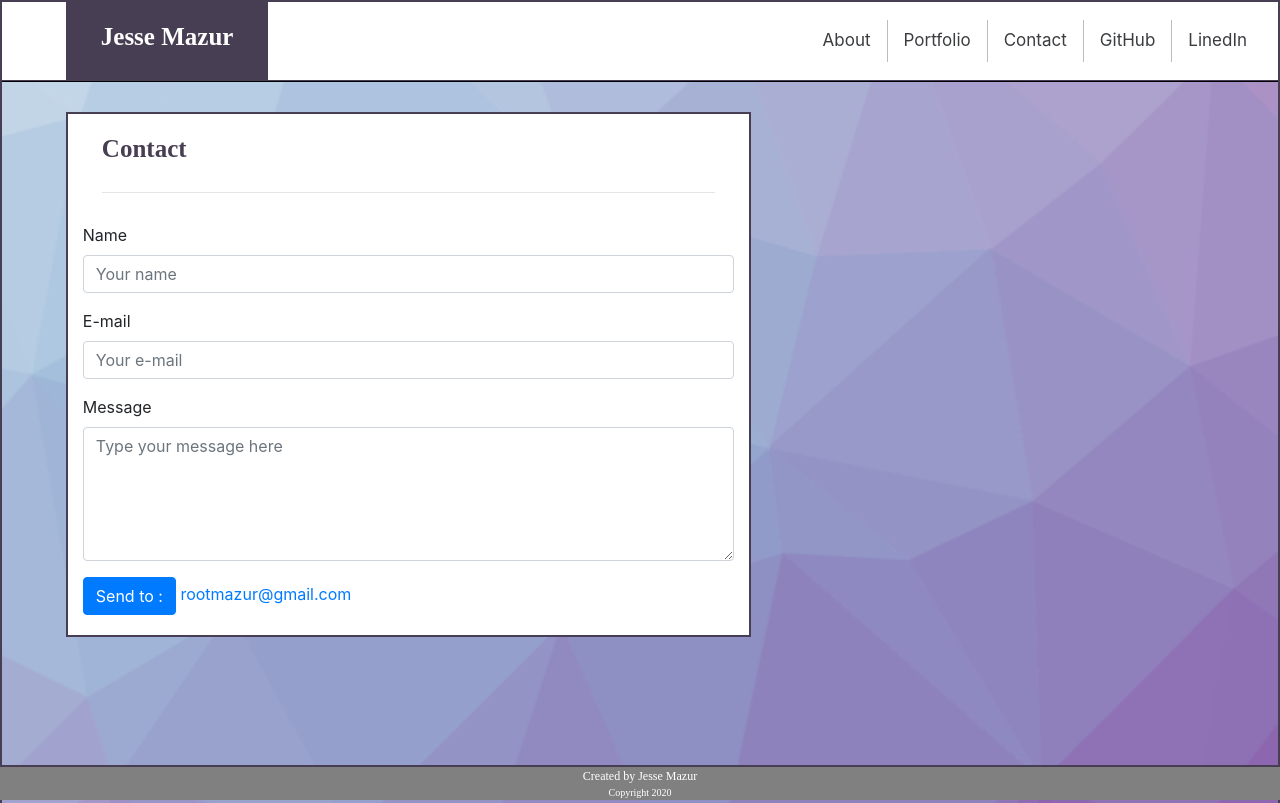
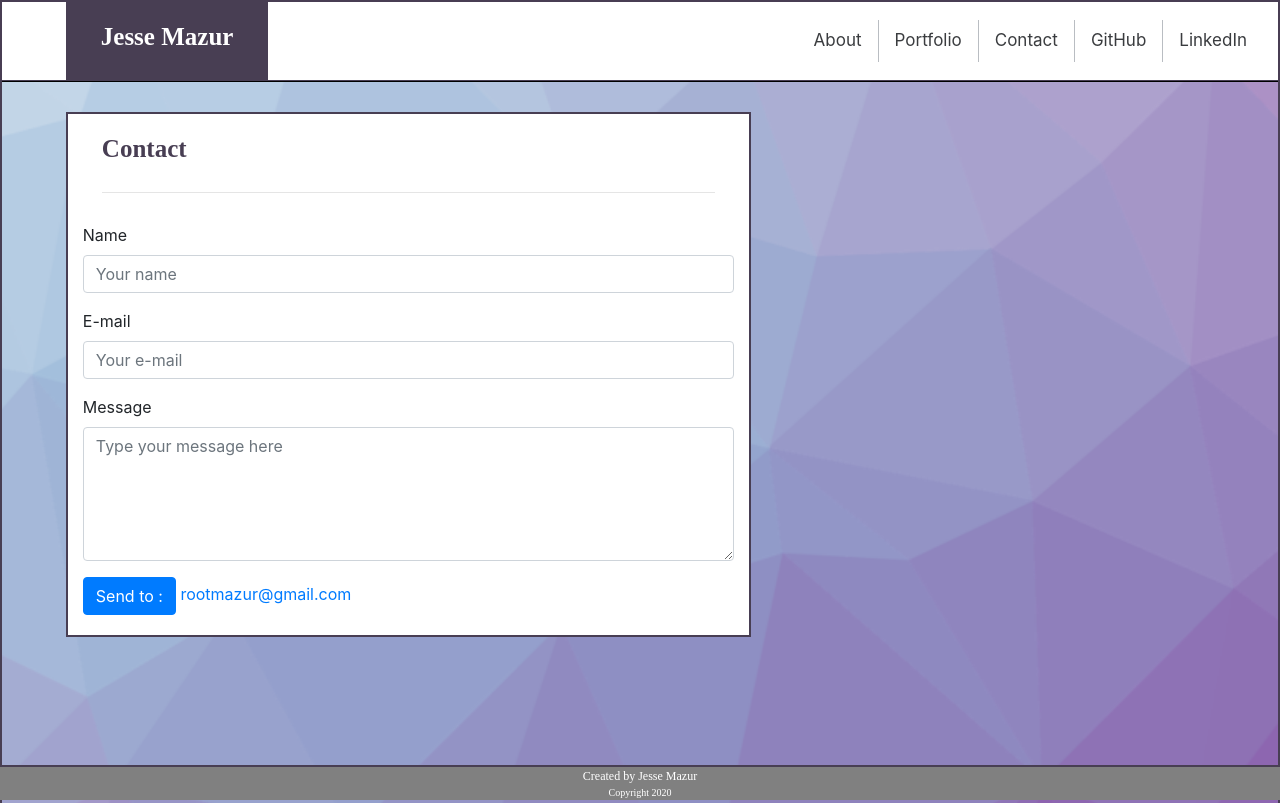
Before and after one commit to JMantis0/homework-02, a plain HTML site: page contact.html in a window 1280 px wide. Shown: the top 803 px of the page. Drawn offline with nearby package versions, Linux system fonts and the light colour scheme; a web font is replaced by a local one.

Commit message:
add linkedin navitem on each page

```diff
--- a/contact.html
+++ b/contact.html
@@ -54,7 +54,7 @@
 								<a class="nav-link" href="https://github.com/JMantis0">GitHub</a>
 							</li>
 							<li class="nav-item">
-								<a class="nav-link" href="https://www.linkedin.com/in/jesse-mazur-115359178/">LinedIn</a>
+								<a class="nav-link" href="https://www.linkedin.com/in/jesse-mazur-115359178/">LinkedIn</a>
 							</li>
 
 						</ul>
```
Also changed, not shown: index.html (+1 -1 lines), portfolio.html (+1 -1 lines).
